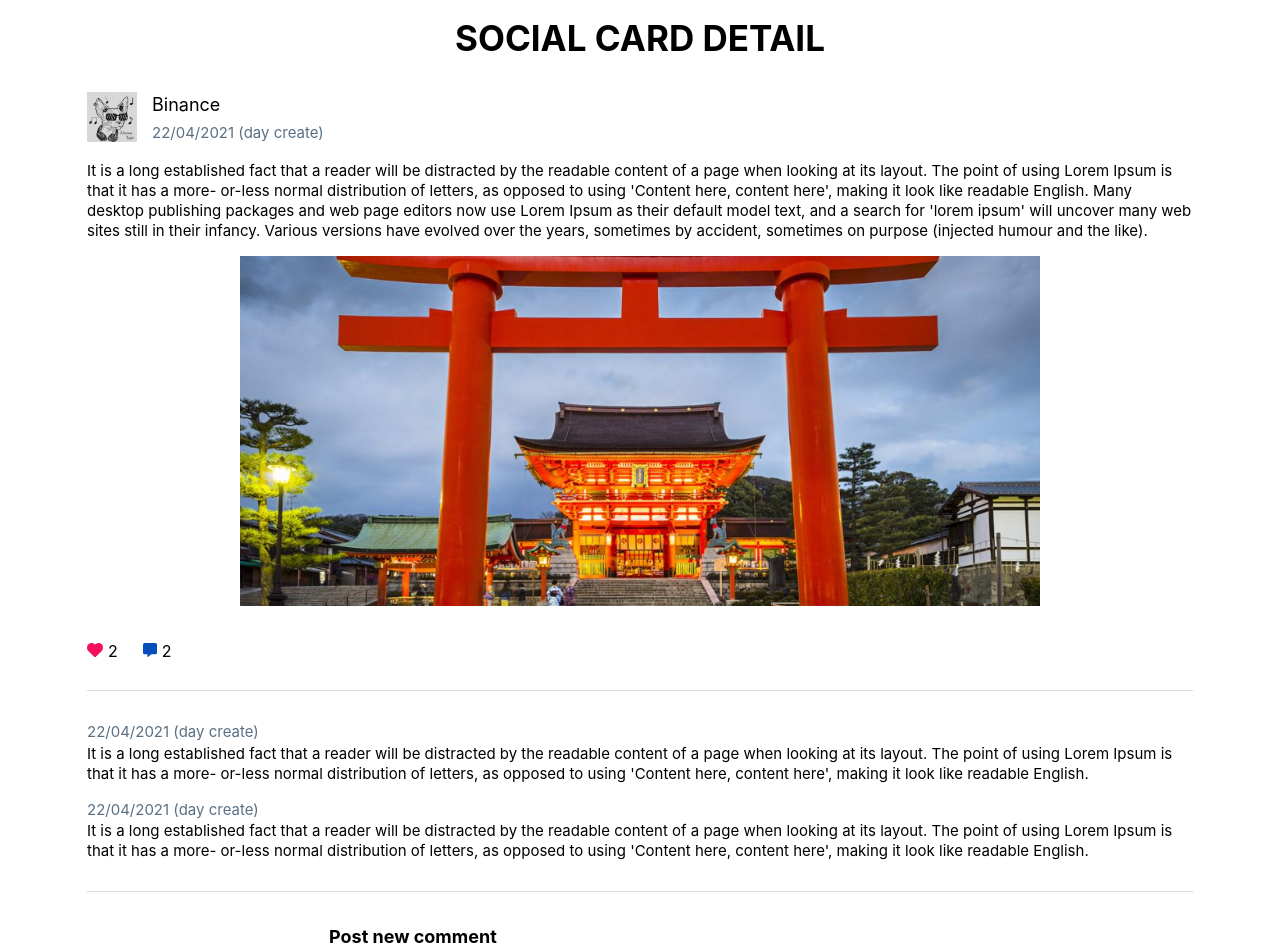
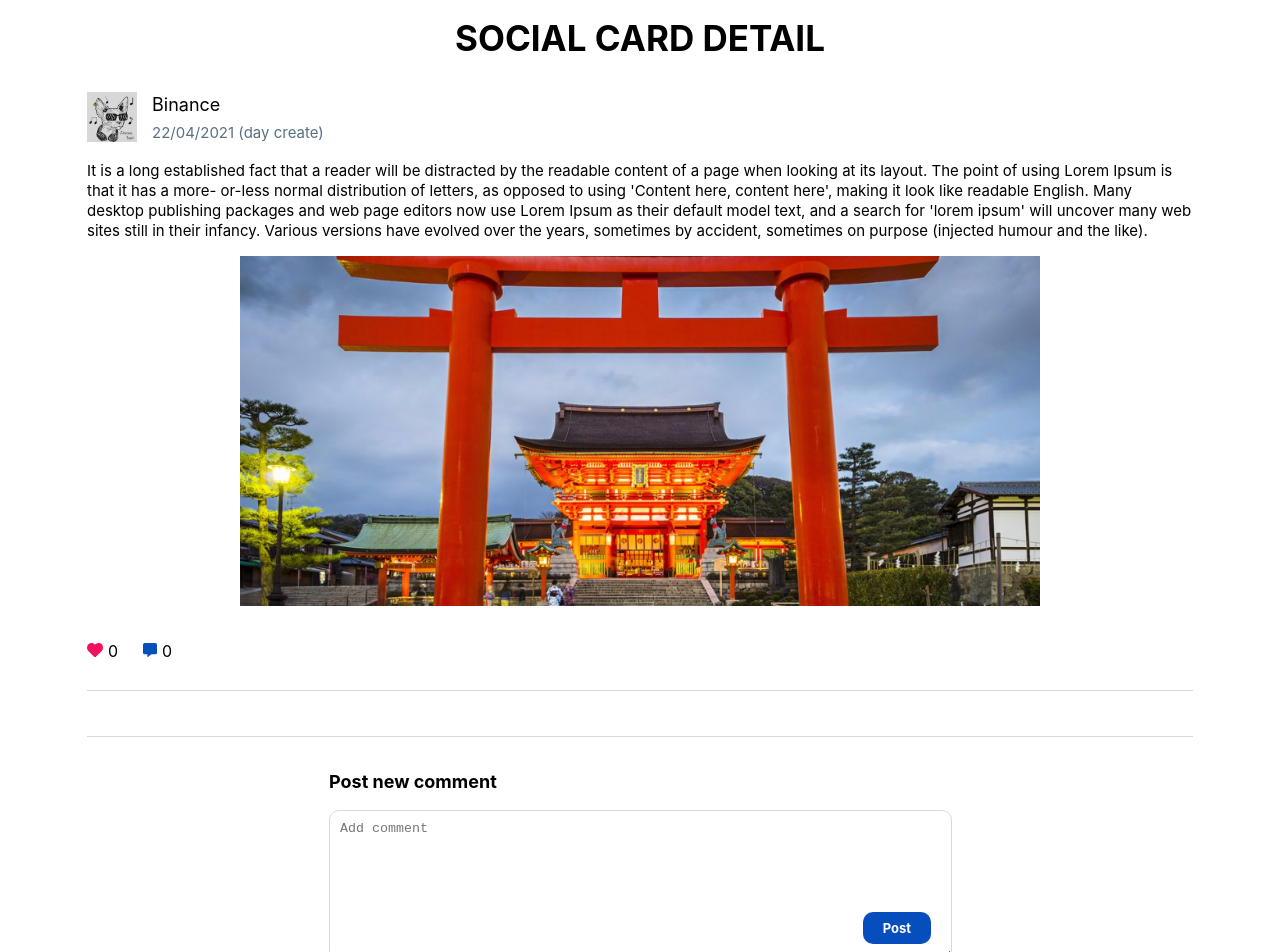
Before and after one commit to Tea-2003/Challege_ListSocialCard, a React (Create React App) app: page /detail in a window 1280 px wide. Shown: the top 952 px of the page. Built offline with nearby package versions, Linux system fonts and the light colour scheme.

Commit message:
update increase heart and comment

```diff
--- a/src/Components/Data.jsx
+++ b/src/Components/Data.jsx
@@ -9,7 +9,7 @@ const cardData = [
     },
     {
       id: 2,
-      avatar: "./images/avt_veren.svg",
+      avatar: "./images/avt_varen.svg",
       name: "Varen",
       date: "14/07/2023",
       subTitle: " Lập một form để tạo mới 1 Social Card , trong card sẽ chứa các thông tin: Avatar, Name, Description, Image",
@@ -19,7 +19,7 @@ const cardData = [
       id: 3,
       avatar: "./images/avt_mio.svg",
       name: "Mio",
-      date: "14/07/2023",
+      date: "22/04/2023",
       subTitle: " Next, you select one property. It doesn’t matter which one you choose, yet it’s best to pick one that seems totally unrelated to your challenge.",
       image: "./images/img_elephant.svg",
     },
--- a/src/Components/Detail/index.jsx
+++ b/src/Components/Detail/index.jsx
@@ -1,7 +1,33 @@
-import React, { Component } from "react";
+import React, { useState } from "react";
 import styles from "./styles.module.css";
 
 const Detail = () => {
+  const [numHearts, setNumHearts] = useState(0); // Initial value is 2
+  const [numComments, setNumComments] = useState(0); // Number of original comments
+  const [comments, setComments] = useState([]); // List comment
+  const [newComment, setNewComment] = useState("");
+  const [postDateTime, setPostDateTime] = useState("");
+
+  const increaseHearts = () => {
+    setNumHearts(numHearts + 1);
+  };
+
+  const handleKeyDown = (event) => {
+    if (event.key === "Enter") {
+    }
+  };
+  const handlePostComment = () => {
+    if (newComment.trim() !== "") {
+      const currentDateTime = new Date();
+      const options = { year: "numeric", month: "numeric", day: "numeric", hour: "numeric", minute: "numeric" };
+      const formattedDateTime = currentDateTime.toLocaleString(undefined, options);
+
+      setComments([...comments, newComment]);
+      setNumComments((prevNumComments) => prevNumComments + 1);
+      setPostDateTime(formattedDateTime); // Lưu ngày và giờ post
+      setNewComment(""); // Đặt lại giá trị của newComment
+    }
+  };
   return (
     <div className={styles.cardDetail}>
       <div className={styles.title}>SOCIAL CARD DETAIL</div>
@@ -9,7 +35,7 @@ const Detail = () => {
         <div className={styles.item}>
           <div className={styles.avata}>
             <div className={styles.avt}>
-              <img src="./images/avt_veren.svg" alt="avt" />
+              <img src="./images/avt_varen.svg" alt="avt" />
             </div>
             <div className={styles.nameDate}>
               <div className={styles.name}>Binance</div>
@@ -34,7 +60,7 @@ const Detail = () => {
         </div>
 
         <div className={styles.icon}>
-          <div className={styles.iconHeart}>
+          <div className={styles.iconHeart} onClick={increaseHearts}>
             <div>
               <img
                 className={styles.heart}
@@ -42,8 +68,9 @@ const Detail = () => {
                 alt="icon_heart"
               />
             </div>
-            <div>2</div>
+            <div>{numHearts}</div>
           </div>
+
           <div className={styles.iconComment}>
             <div>
               <img
@@ -52,41 +79,36 @@ const Detail = () => {
                 alt="icon_comment"
               />
             </div>
-            <div>2</div>
+            <div>{numComments}</div>
           </div>
         </div>
 
         <div className={styles.listComment}>
-          <div className={styles.commentDtae}>
-            <div className={styles.date}>22/04/2021 (day create)</div>
-            <div className={styles.subTitle}>
-              It is a long established fact that a reader will be distracted by
-              the readable content of a page when looking at its layout. The
-              point of using Lorem Ipsum is that it has a more- or-less normal
-              distribution of letters, as opposed to using 'Content here,
-              content here', making it look like readable English.
-            </div>
-          </div>
-
-          <div className={styles.commentDtae}>
-            <div className={styles.date}>22/04/2021 (day create)</div>
-            <div className={styles.subTitle}>
-              It is a long established fact that a reader will be distracted by
-              the readable content of a page when looking at its layout. The
-              point of using Lorem Ipsum is that it has a more- or-less normal
-              distribution of letters, as opposed to using 'Content here,
-              content here', making it look like readable English.
-            </div>
-          </div>
+        {comments.map((comment, index) => (
+        <div key={index} className={styles.commentDate}>
+          <div className={styles.date}>{postDateTime}</div> {/* Show current date and time */}
+          <div className={styles.subTitle}>{comment}</div>
+        </div>
+      ))}
         </div>
       </div>
       <div className={styles.comment}>
         <div className={styles.postTile}>Post new comment</div>
         <div className={styles.newComment}>
           <div className={styles.addComment}>
-            <textarea type="text" placeholder="Add comment" />
+            <textarea
+              type="text"
+              placeholder="Add comment"
+              onChange={(e) => setNewComment(e.target.value)}
+              onKeyDown={handleKeyDown}
+            />
           </div>
-          <div className={styles.btnPost}>Post</div>
+          <div
+            className={styles.btnPost}
+            onClick={handlePostComment}
+          >
+            Post
+          </div>
         </div>
       </div>
     </div>
--- a/src/Components/ModalAdd/index.jsx
+++ b/src/Components/ModalAdd/index.jsx
@@ -25,7 +25,7 @@ const ModalAdd = ({ closeModal }) => {
       const FOLDER_NAME = "SOCIAL";
       const api = `https://api.cloudinary.com/v1_1/${CLOUD_NAME}/image/upload`;
 
-      const formData = new FormData(); //key value
+      const formData = new FormData();
 
       formData.append("upload_preset", PRESET_NAME);
       formData.append("folder", FOLDER_NAME);
@@ -44,7 +44,9 @@ const ModalAdd = ({ closeModal }) => {
       return url;
     }
   };
+
   const [uploadedImageName, setUploadedImageName] = useState(null);
+  const [imagePreview, setImagePreview] = useState(null);
   const [hasUploaded, setHasUploaded] = useState(false);
 
   const handleImageUpload = (e) => {
@@ -52,6 +54,7 @@ const ModalAdd = ({ closeModal }) => {
     if (file) {
       setUploadedImageName(file.name);
       setHasUploaded(true);
+      setImagePreview(e.target.result);
     }
   };
 
@@ -64,23 +67,25 @@ const ModalAdd = ({ closeModal }) => {
             <div className={styles.avata}>
               <div className={styles.avt}>Avatar*</div>
               <div className={styles.uploading}>
-                <input type="file" id="profile-img"
-                  onChange={handleImageUpload}multiple />
-                {/* <label htmlFor="fileupload" className={styles.uploadLabel} >
+                <label htmlFor="profile-img" className={styles.uploadLabel}>
                   {hasUploaded ? (
                     <>
-                      <img src="./images/icon_arrow.svg" alt="icon_arrow" />
                       <span>{uploadedImageName}</span>
                     </>
                   ) : (
                     <>
                       <img src="./images/icon_arrow.svg" alt="icon_arrow" />
                       <span>Upload image</span>
-
                     </>
                   )}
-                </label> */}
-
+                </label>
+                <input
+                  className={styles.uploadingInput}
+                  type="file"
+                  id="profile-img"
+                  onChange={handleImageUpload}
+                  multiple
+                />
               </div>
             </div>
             <div className={styles.avata}>
@@ -98,8 +103,23 @@ const ModalAdd = ({ closeModal }) => {
             <div className={styles.avata}>
               <div className={styles.avt}>Image*</div>
               <div className={styles.uploading}>
-                <img src="./images/icon_arrow.svg" alt="icon_arrow" />
-                <span>Upload image</span>
+                <label htmlFor="profile-img" className={styles.uploadLabel}>
+                  {uploadedImageName ? (
+                    <span>{uploadedImageName}</span>
+                  ) : (
+                    <>
+                      <img src="./images/icon_arrow.svg" alt="icon_arrow" />
+                      <span>Upload image</span>
+                    </>
+                  )}
+                </label>
+                <input
+                  className={styles.uploadingInput}
+                  type="file"
+                  id="profile-img"
+                  onChange={handleImageUpload}
+                  multiple
+                />
               </div>
             </div>
           </div>
--- a/src/Components/ModalAdd/style.module.css
+++ b/src/Components/ModalAdd/style.module.css
@@ -42,6 +42,7 @@
   width: 100%;
   cursor: pointer;
 }
+
 .uploading span {
   color: #000;
   font-size: 16px;
@@ -101,8 +102,15 @@ textarea {
 .uploadLabel {
   display: inline-block;
   cursor: pointer;
+  position: relative;
 }
+.uploadingInput{
+  opacity: 0;
+  position: absolute;
+  right: 0px;
+  cursor: pointer;
 
+}
 
 @media (max-width: 768px) {
   .modal {
--- a/src/Components/ModalDelete/index.jsx
+++ b/src/Components/ModalDelete/index.jsx
@@ -1,6 +1,10 @@
 import styles from "./styles.module.css";
 
-const ModalDelete = ({ closeModal }) => {
+const ModalDelete = ({ closeModal, onDelete }) => {
+  const handleDelete = () => {
+    onDelete();
+    closeModal();
+  };
   return (
     <div className={styles.modal}>
       <div className={styles.cardDelete}>
@@ -16,7 +20,9 @@ const ModalDelete = ({ closeModal }) => {
         </div>
       </div>
       <div className={styles.button}>
-        <div className={styles.btnSave}>Delete</div>
+        <div className={styles.btnSave} onClick={handleDelete}>
+          Delete
+        </div>
         <div className={styles.btnCancel} onClick={closeModal}>
           Cancel
         </div>
```
Also changed, not shown: public/images/avt_varen.svg (renamed from public/images/avt_veren.svg).
